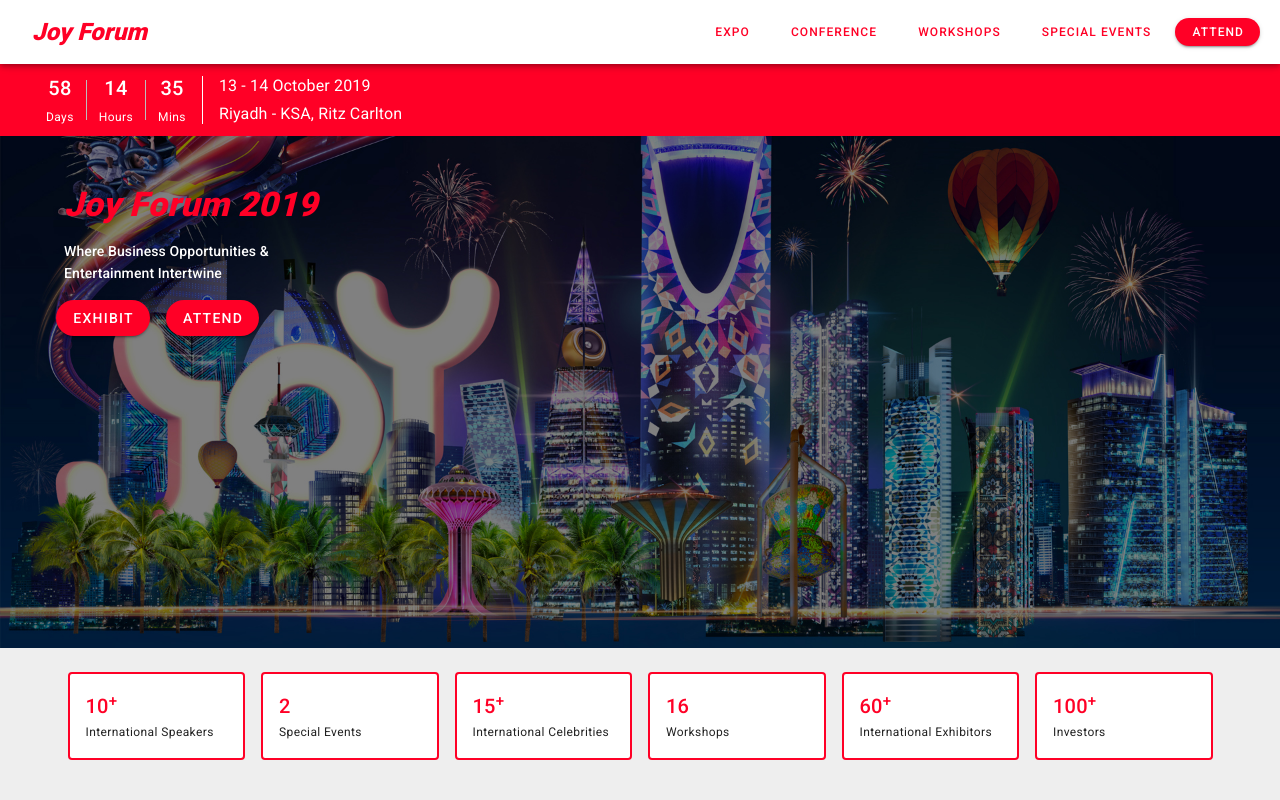
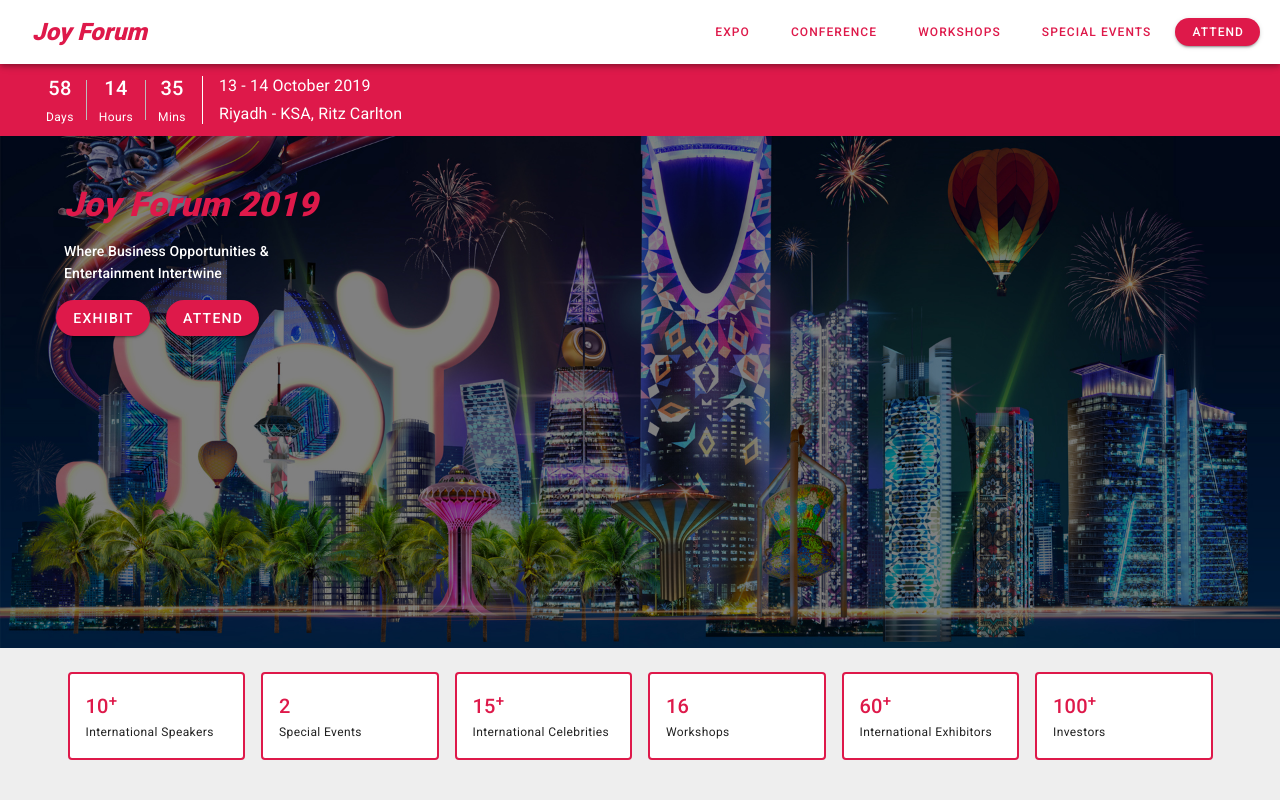
Before and after one commit to joyforum/static-joyforum, a Vue app: page / in a window 1280 px wide. Shown: the top 800 px of the page. Built offline with nearby package versions, Linux system fonts and the light colour scheme.

Commit message:
minor extra edits

```diff
--- a/src/plugins/vuetify.js
+++ b/src/plugins/vuetify.js
@@ -10,7 +10,7 @@
   theme: {
     themes: {
       light: {
-        primary: "#ff0026"
+        primary: "#DE194A"
       }
     }
   }
--- a/src/views/Home.vue
+++ b/src/views/Home.vue
@@ -420,6 +420,6 @@
   border-radius: 10px;
 }
 .border-primary {
-  border: 2px #ff0026 solid !important;
+  border: 2px#DE194A solid !important;
 }
 </style>
```
